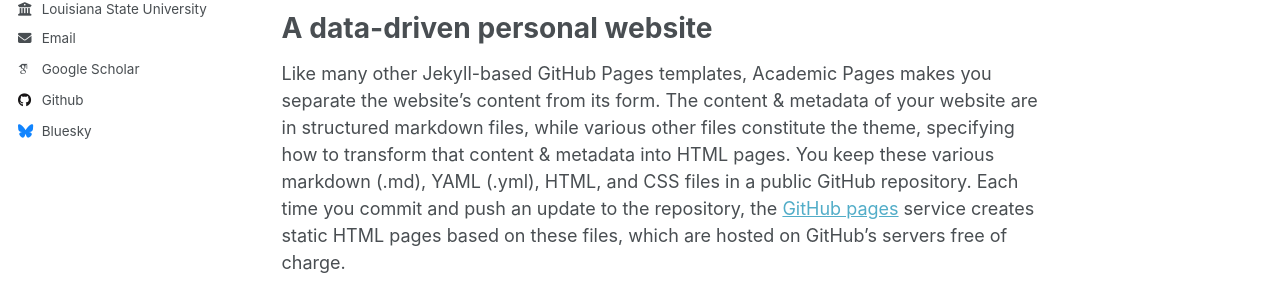
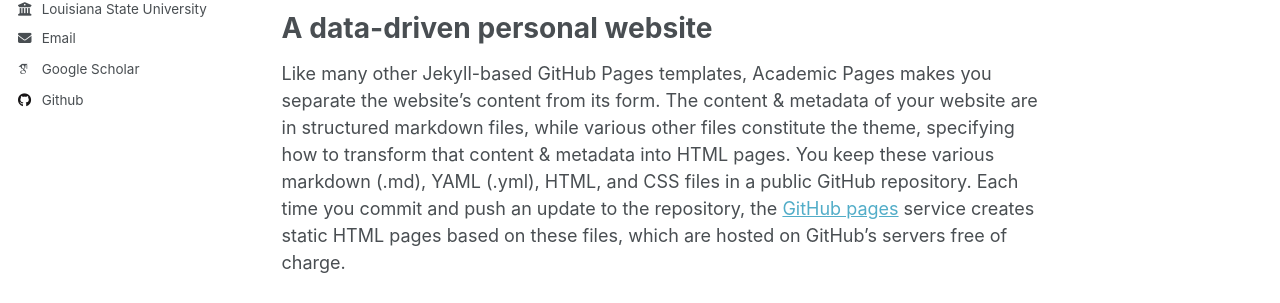
Before and after one commit to Nasser-Mohammed/Nasser-Mohammed.github.io, a Jekyll site: the page built from _pages/about.md, in a window 1280 px wide. Shown: the part 431-734 px from the top of the page. Built offline with Jekyll 4.4.1, drawn with Linux system fonts in a browser that asks for light colours; some web fonts are replaced.

Commit message:
Update _config.yml

```diff
--- a/_config.yml
+++ b/_config.yml
@@ -36,15 +36,15 @@
   researchgate     : # URL
 
   # Repositories and software development
-  bitbucket        : # Username - Update with your username on the site
-  codepen          : # Username
-  dribbble         : # Username
+  #bitbucket        : # Username - Update with your username on the site
+  #codepen          : # Username
+  #dribbble         : # Username
   github           : "academicpages"
   kaggle           : # Username
   stackoverflow    : # User number or user number and name (i.e., use "1" or "1/jeff-atwood")
 
   # Social media
-  bluesky          : "bsky.app" # Replace this with you Bluesky username
+  #bluesky          : "bsky.app" # Replace this with you Bluesky username
   facebook         : # Username
   flickr           : # Username
   foursquare       : # Username
```
